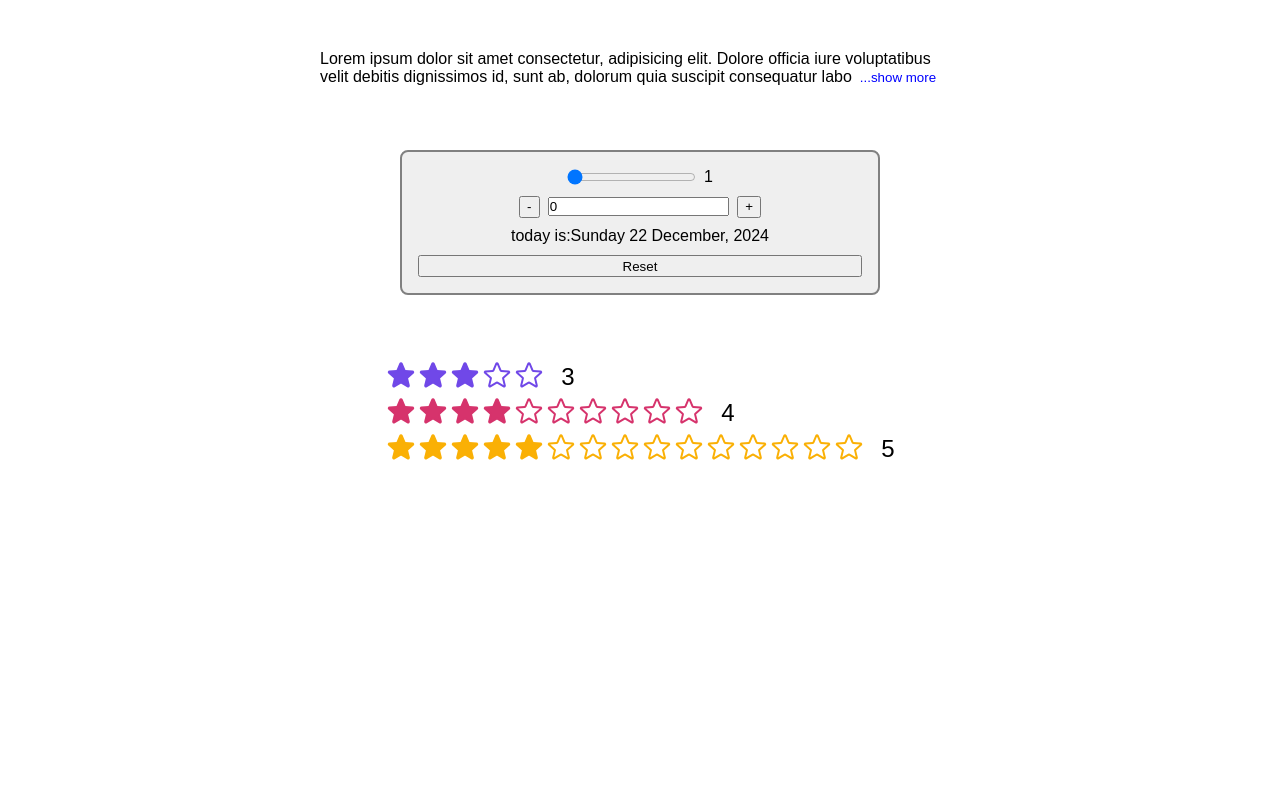
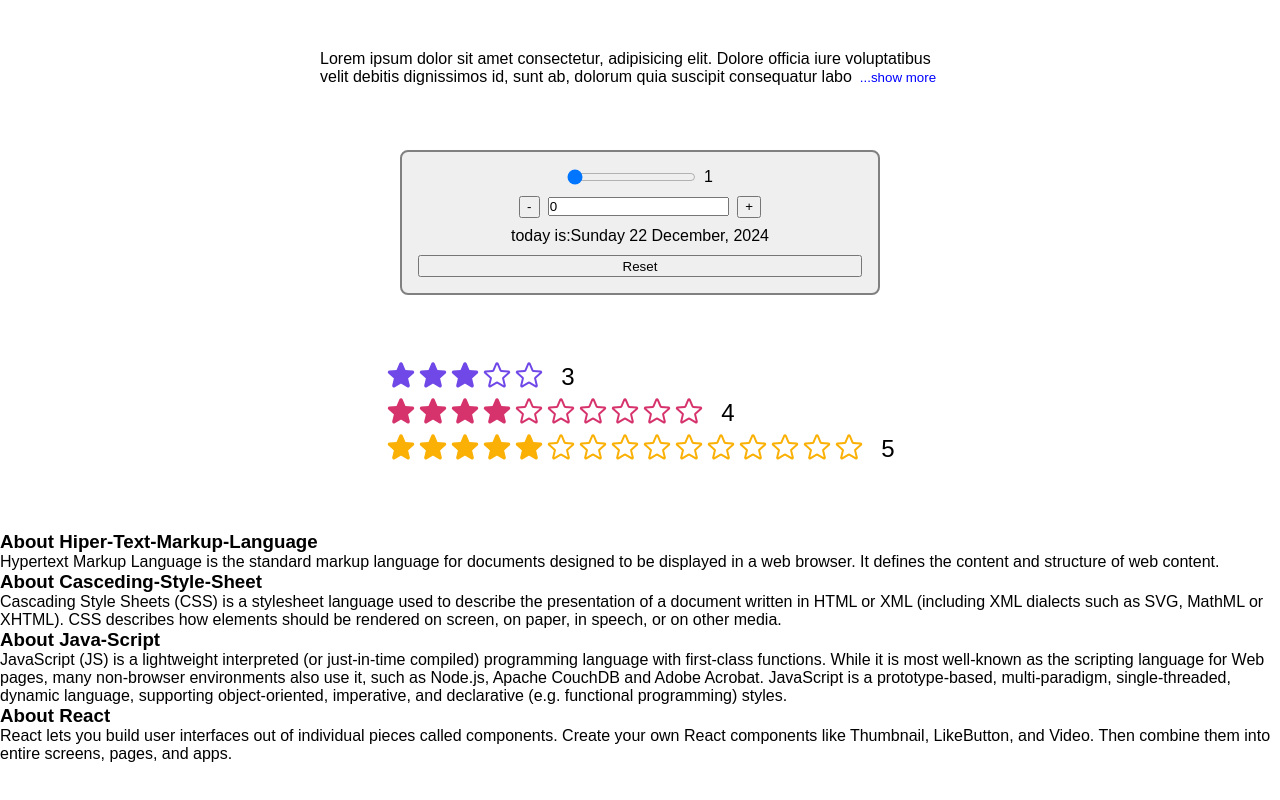
Before and after one commit to MansiCharmkar/mini-react-project, a React (Vite) app: page / in a window 1280 px wide. Shown: the part 308-1108 px from the top of the page. Before the commit the page ends 839 px from the top, so only its background shows below. Built offline with nearby package versions, Linux system fonts and the light colour scheme.

Commit message:
Started Accodiom Project

```diff
--- a/src/App.jsx
+++ b/src/App.jsx
@@ -3,6 +3,7 @@
 import TextExpander from "./components/TextExpander";
 import DateCounter from "./components/DateCounter";
 import StarRating from "./components/StarRating";
+import Accordian from "./components/Accordian";
 
 const appStyle = {
     display: "flex",
@@ -14,6 +15,28 @@
     gap: "4rem",
 };
 
+const accordionContents = [
+    {
+        title: "About Hiper-Text-Markup-Language",
+        details:
+            "Hypertext Markup Language is the standard markup language for documents designed to be displayed in a web browser. It defines the content and structure of web content.",
+    },
+    {
+        title: "About Casceding-Style-Sheet",
+        details:
+            "Cascading Style Sheets (CSS) is a stylesheet language used to describe the presentation of a document written in HTML or XML (including XML dialects such as SVG, MathML or XHTML). CSS describes how elements should be rendered on screen, on paper, in speech, or on other media.",
+    },
+    {
+        title: "About Java-Script",
+        details:
+            "JavaScript (JS) is a lightweight interpreted (or just-in-time compiled) programming language with first-class functions. While it is most well-known as the scripting language for Web pages, many non-browser environments also use it, such as Node.js, Apache CouchDB and Adobe Acrobat. JavaScript is a prototype-based, multi-paradigm, single-threaded, dynamic language, supporting object-oriented, imperative, and declarative (e.g. functional programming) styles.",
+    },
+    {
+        title: "About React",
+        details:
+            "React lets you build user interfaces out of individual pieces called components. Create your own React components like Thumbnail, LikeButton, and Video. Then combine them into entire screens, pages, and apps.",
+    },
+];
 function App() {
     return (
         <div style={appStyle}>
@@ -25,6 +48,7 @@
                 <StarRating color="#d6336c" defaultRating={4} size={10} />
                 <StarRating color="#fab005" defaultRating={5} size={15} />
             </div>
+            <Accordian content={accordionContents} color="#2f9e44" />
         </div>
     );
 }
--- /dev/null
+++ b/src/components/Accordian.jsx
@@ -0,0 +1,29 @@
+import { useState } from "react";
+import style from "../style/Accordian.module.css";
+function Accordian(props) {
+    const { content, color } = props;
+    const [open, setOpen] = useState(false);
+    return (
+        <div>
+            {content.map(function (content, index) {
+                return (
+                    <Row
+                        title={content.title}
+                        details={content.details}
+                        key={index}
+                    />
+                );
+            })}
+        </div>
+    );
+}
+function Row(props) {
+    const { title, details } = props;
+    return (
+        <div>
+            <h3>{title}</h3>
+            <p>{details}</p>
+        </div>
+    );
+}
+export default Accordian;
```
Also changed, not shown: src/style/Accordian.module.css (added).
